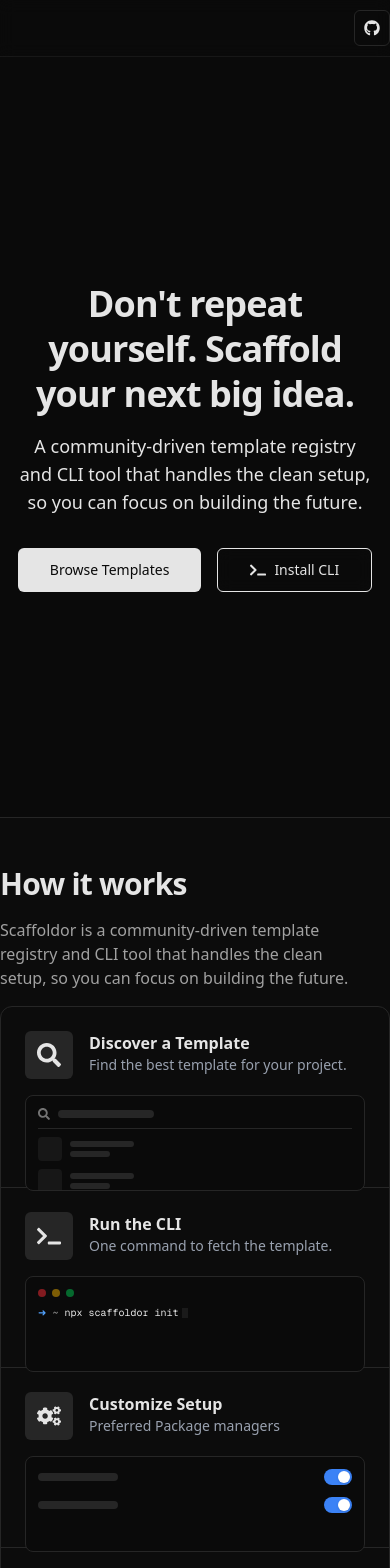
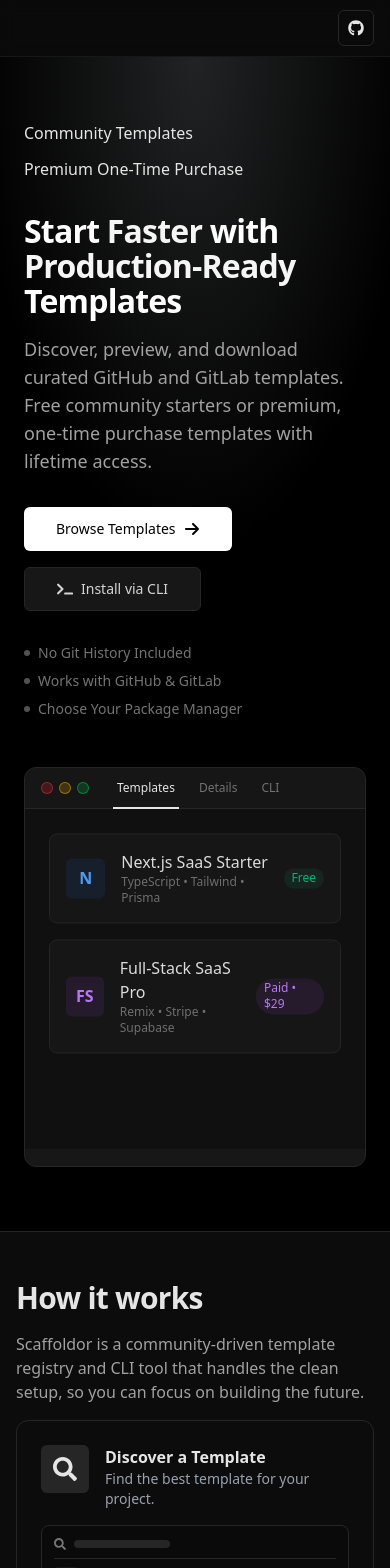
Before and after one commit to itstheanurag/scaffoldor, a Next.js app in the folder apps/web/: page / in a window 390 px wide. Shown: the top 1568 px of the page. Built offline with nearby package versions, Linux system fonts and the light colour scheme.

Commit message:
add hero section update and change the home page boundries

```diff
--- a/apps/web/components/footer.tsx
+++ b/apps/web/components/footer.tsx
@@ -4,7 +4,7 @@
 export function Footer() {
   return (
     <footer className="w-full border-t border-neutral-800 bg-neutral-950/20 py-6 md:py-0">
-      <div className="container mx-auto flex flex-col items-center justify-between gap-4 md:h-16 md:flex-row">
+      <div className="container mx-auto flex flex-col items-center justify-between gap-4 md:h-16 md:flex-row max-w-7xl px-4">
         <div className="flex flex-col items-center gap-4 px-8 md:flex-row md:gap-2 md:px-0">
           <p className="text-center text-sm leading-loose text-gray-400 md:text-left">
             Built by the community. Licensed under MIT.
--- /dev/null
+++ b/apps/web/components/hero-terminal.tsx
@@ -0,0 +1,192 @@
+"use client";
+
+import { useState, useEffect } from "react";
+import { motion, AnimatePresence } from "motion/react";
+import { Badge } from "@/components/ui/badge";
+
+export function HeroTerminal() {
+  const [activeTab, setActiveTab] = useState(0);
+  const tabs = ["Templates", "Details", "CLI"];
+
+  useEffect(() => {
+    const interval = setInterval(() => {
+      setActiveTab((prev) => (prev + 1) % tabs.length);
+    }, 2000);
+    return () => clearInterval(interval);
+  }, []);
+
+  return (
+    <div className="relative overflow-hidden rounded-xl border border-neutral-800 bg-neutral-900 shadow-2xl transition-transform duration-500 ease-out group-hover:rotate-y-2 group-hover:rotate-x-2 transform-style-3d min-h-[400px]">
+      {/* Window Controls */}
+      <div className="flex items-center gap-2 border-b border-neutral-800 bg-neutral-900/50 px-4 py-3 backdrop-blur-sm">
+        <div className="flex gap-1.5">
+          <div className="h-3 w-3 rounded-full bg-red-500/20 border border-red-500/50" />
+          <div className="h-3 w-3 rounded-full bg-yellow-500/20 border border-yellow-500/50" />
+          <div className="h-3 w-3 rounded-full bg-green-500/20 border border-green-500/50" />
+        </div>
+        <div className="ml-4 flex gap-4 text-xs font-medium text-neutral-500">
+          {tabs.map((tab, index) => (
+            <button
+              key={tab}
+              onClick={() => setActiveTab(index)}
+              className={`relative px-1 transition-colors hover:text-neutral-300 ${
+                activeTab === index ? "text-neutral-200" : ""
+              }`}
+            >
+              {tab}
+              {activeTab === index && (
+                <motion.div
+                  layoutId="activeTab"
+                  className="absolute -bottom-[13px] left-0 right-0 h-[2px] bg-neutral-200"
+                />
+              )}
+            </button>
+          ))}
+        </div>
+      </div>
+
+      {/* Content Area */}
+      <div className="p-6 bg-neutral-950/50 h-full min-h-[340px]">
+        <AnimatePresence mode="wait">
+          {activeTab === 0 && (
+            <motion.div
+              key="templates"
+              initial={{ opacity: 0, y: 10 }}
+              animate={{ opacity: 1, y: 0 }}
+              exit={{ opacity: 0, y: -10 }}
+              transition={{ duration: 0.3 }}
+              className="space-y-4"
+            >
+              {/* Preview Item 1 */}
+              <div className="flex items-center justify-between rounded-lg border border-neutral-800 bg-neutral-900 p-4 transition-colors hover:border-neutral-700">
+                <div className="flex items-center gap-4">
+                  <div className="h-10 w-10 rounded-md bg-blue-500/10 flex items-center justify-center text-blue-400 font-bold">
+                    N
+                  </div>
+                  <div>
+                    <div className="font-medium text-neutral-200">
+                      Next.js SaaS Starter
+                    </div>
+                    <div className="text-xs text-neutral-500">
+                      TypeScript • Tailwind • Prisma
+                    </div>
+                  </div>
+                </div>
+                <div className="flex items-center gap-4">
+                  <div className="hidden sm:flex items-center text-xs text-neutral-400">
+                    <svg
+                      className="mr-1 h-3 w-3"
+                      fill="currentColor"
+                      viewBox="0 0 20 20"
+                    >
+                      <path d="M9.049 2.927c.3-.921 1.603-.921 1.902 0l1.07 3.292a1 1 0 00.95.69h3.462c.969 0 1.371 1.24.588 1.81l-2.8 2.034a1 1 0 00-.364 1.118l1.07 3.292c.3.921-.755 1.688-1.54 1.118l-2.8-2.034a1 1 0 00-1.175 0l-2.8 2.034c-.784.57-1.838-.197-1.539-1.118l1.07-3.292a1 1 0 00-.364-1.118L2.98 8.72c-.783-.57-.38-1.81.588-1.81h3.461a1 1 0 00.951-.69l1.07-3.292z" />
+                    </svg>
+                    1,240
+                  </div>
+                  <span className="rounded-full bg-emerald-500/10 px-2 py-0.5 text-xs font-medium text-emerald-500">
+                    Free
+                  </span>
+                </div>
+              </div>
+
+              {/* Preview Item 2 */}
+              <div className="flex items-center justify-between rounded-lg border border-neutral-800 bg-neutral-900 p-4 transition-colors hover:border-neutral-700">
+                <div className="flex items-center gap-4">
+                  <div className="h-10 w-10 rounded-md bg-purple-500/10 flex items-center justify-center text-purple-400 font-bold">
+                    FS
+                  </div>
+                  <div>
+                    <div className="font-medium text-neutral-200">
+                      Full-Stack SaaS Pro
+                    </div>
+                    <div className="text-xs text-neutral-500">
+                      Remix • Stripe • Supabase
+                    </div>
+                  </div>
+                </div>
+                <div className="flex items-center gap-4">
+                  <span className="rounded-full bg-purple-500/10 px-2 py-0.5 text-xs font-medium text-purple-400">
+                    Paid • $29
+                  </span>
+                </div>
+              </div>
+            </motion.div>
+          )}
+
+          {activeTab === 1 && (
+            <motion.div
+              key="details"
+              initial={{ opacity: 0, y: 10 }}
+              animate={{ opacity: 1, y: 0 }}
+              exit={{ opacity: 0, y: -10 }}
+              transition={{ duration: 0.3 }}
+              className="space-y-4"
+            >
+              <div className="rounded-lg border border-neutral-800 bg-neutral-900 p-6 space-y-4">
+                <div className="flex items-start justify-between">
+                  <div className="space-y-1">
+                    <h4 className="text-sm font-medium text-neutral-200">
+                      Dependencies
+                    </h4>
+                    <p className="text-xs text-neutral-500">
+                      Automatically installed
+                    </p>
+                  </div>
+                  <Badge variant="subtle-outline">v1.2.0</Badge>
+                </div>
+                <div className="grid grid-cols-2 gap-2">
+                  {[
+                    "react",
+                    "typescript",
+                    "tailwindcss",
+                    "prisma",
+                    "shadcn/ui",
+                    "framer-motion",
+                  ].map((dep) => (
+                    <div
+                      key={dep}
+                      className="text-xs text-neutral-400 bg-neutral-950/50 p-2 rounded border border-neutral-800/50 font-mono"
+                    >
+                      {dep}
+                    </div>
+                  ))}
+                </div>
+              </div>
+            </motion.div>
+          )}
+
+          {activeTab === 2 && (
+            <motion.div
+              key="cli"
+              initial={{ opacity: 0, y: 10 }}
+              animate={{ opacity: 1, y: 0 }}
+              exit={{ opacity: 0, y: -10 }}
+              transition={{ duration: 0.3 }}
+            >
+              <div className="rounded-lg bg-black p-4 font-mono text-xs text-neutral-400 h-full min-h-[160px] flex flex-col justify-center">
+                <div className="flex gap-2">
+                  <span className="text-purple-400">npx</span>
+                  <span className="text-neutral-300">scaffoldor</span>
+                  <span>init</span>
+                  <span className="text-green-400">my-saas-app</span>
+                </div>
+                <div className="mt-2 space-y-1">
+                  <div className="text-neutral-600">
+                    Downloading template...
+                  </div>
+                  <div className="text-neutral-600">
+                    Installing dependencies...
+                  </div>
+                  <div className="text-green-500">Done! Happy hacking.</div>
+                </div>
+              </div>
+            </motion.div>
+          )}
+        </AnimatePresence>
+      </div>
+
+      {/* Glow Effect */}
+      <div className="absolute -inset-1 z-[-1] rounded-xl bg-gradient-to-r from-blue-500/20 via-purple-500/20 to-pink-500/20 opacity-20 blur-xl transition-opacity duration-500 group-hover:opacity-40 animate-glow-pulse" />
+    </div>
+  );
+}
--- a/apps/web/components/hero.tsx
+++ b/apps/web/components/hero.tsx
@@ -1,43 +1,91 @@
+"use client";
+
 import Link from "next/link";
 import { FaTerminal } from "react-icons/fa";
+import { FaArrowRight } from "react-icons/fa6";
+import { Badge } from "@/components/ui/badge";
+import { buttonVariants } from "@/components/ui/button";
+import { cn } from "@/lib/utils";
+import { HeroTerminal } from "@/components/hero-terminal";
 
 export function Hero() {
   return (
-    <section className="relative overflow-hidden py-24 md:py-32 min-h-[90vh] flex flex-col items-center justify-center bg-background">
-      {/* Grid Pattern Background */}
-      <div className="absolute inset-0 -z-10 bg-[linear-gradient(to_right,#80808012_1px,transparent_1px),linear-gradient(to_bottom,#80808012_1px,transparent_1px)] bg-[size:24px_24px]">
-        <div className="absolute inset-0 bg-gradient-to-t from-background via-transparent to-transparent" />
-        <div className="absolute inset-x-0 bottom-0 h-40 bg-gradient-to-t from-background to-transparent" />
+    <section className="relative overflow-hidden bg-neutral-950 py-[clamp(4rem,8vw,8rem)]">
+      {/* Ambient Gradient Background */}
+
+      <div
+        className="absolute inset-0 z-0"
+        style={{
+          background:
+            "radial-gradient(ellipse 80% 60% at 50% 0%, rgba(226, 232, 240, 0.15), transparent 70%), #000000",
+        }}
+      />
+
+      <div className="container relative z-10 mx-auto px-6 max-w-7xl">
+        <div className="grid gap-12 lg:grid-cols-2 lg:gap-16 items-center">
+          {/* Left Content */}
+          <div className="flex flex-col items-start space-y-8 animate-fade-in-up">
+            <div className="flex flex-wrap gap-3">
+              <Badge variant="subtle-outline">Community Templates</Badge>
+              <Badge variant="subtle-fill">Premium One-Time Purchase</Badge>
             </div>
 
-      <div className="container mx-auto flex flex-col items-center gap-8 px-4 text-center">
-        <div className="space-y-4 max-w-[980px]">
-          <h1 className="text-4xl font-bold leading-tight tracking-tight md:text-6xl lg:leading-[1.1]">
-            Don't repeat yourself. <br className="hidden md:block" />
-            <span className="text-muted-foreground">
-              Scaffold your next big idea.
-            </span>
+            <div className="space-y-4">
+              <h1 className="text-[2rem] font-semibold leading-[1.1] tracking-tight text-white md:text-[3.5rem]">
+                Start <span className="text-neutral-100">Faster</span> with{" "}
+                <span className="text-neutral-100">Production-Ready</span>{" "}
+                Templates
               </h1>
-          <p className="mx-auto max-w-[700px] text-lg text-muted-foreground md:text-xl">
-            A community-driven template registry and CLI tool that handles the
-            clean setup, so you can focus on building the future.
+              <p className="max-w-[48ch] text-lg text-neutral-400">
+                Discover, preview, and download curated GitHub and GitLab
+                templates. Free community starters or premium, one-time purchase
+                templates with lifetime access.
               </p>
             </div>
 
-        <div className="flex w-full items-center justify-center space-x-4">
+            <div className="flex flex-wrap gap-4">
               <Link
                 href="#templates"
-            className="inline-flex h-11 items-center justify-center rounded-md bg-foreground px-8 text-sm font-medium text-background transition-colors hover:bg-foreground/90 focus-visible:outline-none focus-visible:ring-1 focus-visible:ring-ring disabled:pointer-events-none disabled:opacity-50"
+                className={cn(
+                  buttonVariants({ variant: "primary", size: "lg" }),
+                  "group"
+                )}
               >
                 Browse Templates
+                <FaArrowRight className="ml-2 h-4 w-4 icon-slide-right" />
               </Link>
               <Link
                 href="#cli"
-            className="inline-flex h-11 items-center justify-center rounded-md border border-input bg-background/50 backdrop-blur-sm px-8 text-sm font-medium transition-colors hover:bg-accent hover:text-accent-foreground focus-visible:outline-none focus-visible:ring-1 focus-visible:ring-ring disabled:pointer-events-none disabled:opacity-50"
+                className={cn(
+                  buttonVariants({ variant: "secondary-action", size: "lg" }),
+                  "group"
+                )}
               >
                 <FaTerminal className="mr-2 h-4 w-4" />
-            Install CLI
+                Install via CLI
               </Link>
+            </div>
+
+            <div className="flex flex-wrap gap-x-6 gap-y-2 text-sm text-neutral-500">
+              <span className="flex items-center gap-2">
+                <span className="h-1.5 w-1.5 rounded-full bg-neutral-600" />
+                No Git History Included
+              </span>
+              <span className="flex items-center gap-2">
+                <span className="h-1.5 w-1.5 rounded-full bg-neutral-600" />
+                Works with GitHub & GitLab
+              </span>
+              <span className="flex items-center gap-2">
+                <span className="h-1.5 w-1.5 rounded-full bg-neutral-600" />
+                Choose Your Package Manager
+              </span>
+            </div>
+          </div>
+
+          {/* Right Visual - Dashboard Showcase */}
+          <div className="relative animate-fade-in-up delay-100 perspective-1000 group">
+            <HeroTerminal />
+          </div>
         </div>
       </div>
     </section>
--- a/apps/web/components/how-it-works.tsx
+++ b/apps/web/components/how-it-works.tsx
@@ -146,7 +146,7 @@
 
   return (
     <section className="border-y border-neutral-800 bg-neutral-900/20 py-12 md:py-24 lg:py-32">
-      <div className="container mx-auto space-y-4">
+      <div className="container mx-auto space-y-4 max-w-7xl px-4">
         <h2 className="text-3xl font-bold tracking-tight md:text-4xl text-balance">
           How it works
         </h2>
--- a/apps/web/components/navbar.tsx
+++ b/apps/web/components/navbar.tsx
@@ -4,7 +4,7 @@
 export function Navbar() {
   return (
     <header className="sticky top-0 z-50 w-full border-b border-neutral-800/50 bg-neutral-950/80 backdrop-blur supports-[backdrop-filter]:bg-neutral-950/60">
-      <div className="container mx-auto flex h-14 items-center">
+      <div className="container mx-auto flex h-14 items-center max-w-7xl px-4">
         <div className="mr-4 hidden md:flex">
           <Link href="/" className="mr-6 flex items-center space-x-2">
             <FaCube className="h-6 w-6" />
--- a/apps/web/components/showcase/showcase.tsx
+++ b/apps/web/components/showcase/showcase.tsx
@@ -3,7 +3,10 @@
 
 export function CliShowcase() {
   return (
-    <section id="cli" className="container mx-auto py-12 md:py-24 lg:py-32">
+    <section
+      id="cli"
+      className="container mx-auto py-12 md:py-24 lg:py-32 max-w-7xl px-4"
+    >
       <div className="grid gap-10 lg:grid-cols-2 lg:gap-24">
         <div className="space-y-4">
           <h2 className="text-3xl font-bold tracking-tight md:text-4xl text-balance">
--- a/apps/web/components/template-preview.tsx
+++ b/apps/web/components/template-preview.tsx
@@ -53,7 +53,7 @@
       id="templates"
       className="border-y border-neutral-800 bg-neutral-900/20 py-12 md:py-24 lg:py-32"
     >
-      <div className="container mx-auto">
+      <div className="container mx-auto max-w-7xl px-4">
         <div className="flex flex-col items-center justify-center gap-4 text-center">
           <h2 className="text-3xl font-bold tracking-tight md:text-4xl">
             Popular Templates
--- a/apps/web/package.json
+++ b/apps/web/package.json
@@ -9,10 +9,13 @@
     "lint": "eslint"
   },
   "dependencies": {
+    "class-variance-authority": "^0.7.1",
+    "clsx": "^2.1.1",
     "next": "16.1.1",
     "react": "19.2.3",
     "react-dom": "19.2.3",
-    "react-icons": "^5.5.0"
+    "react-icons": "^5.5.0",
+    "tailwind-merge": "^3.4.0"
   },
   "devDependencies": {
     "@tailwindcss/postcss": "^4",
```
Also changed, not shown: 1 other file (tests, documents, lock files or other folders). Lines whose indentation alone changed are shown as unchanged.
